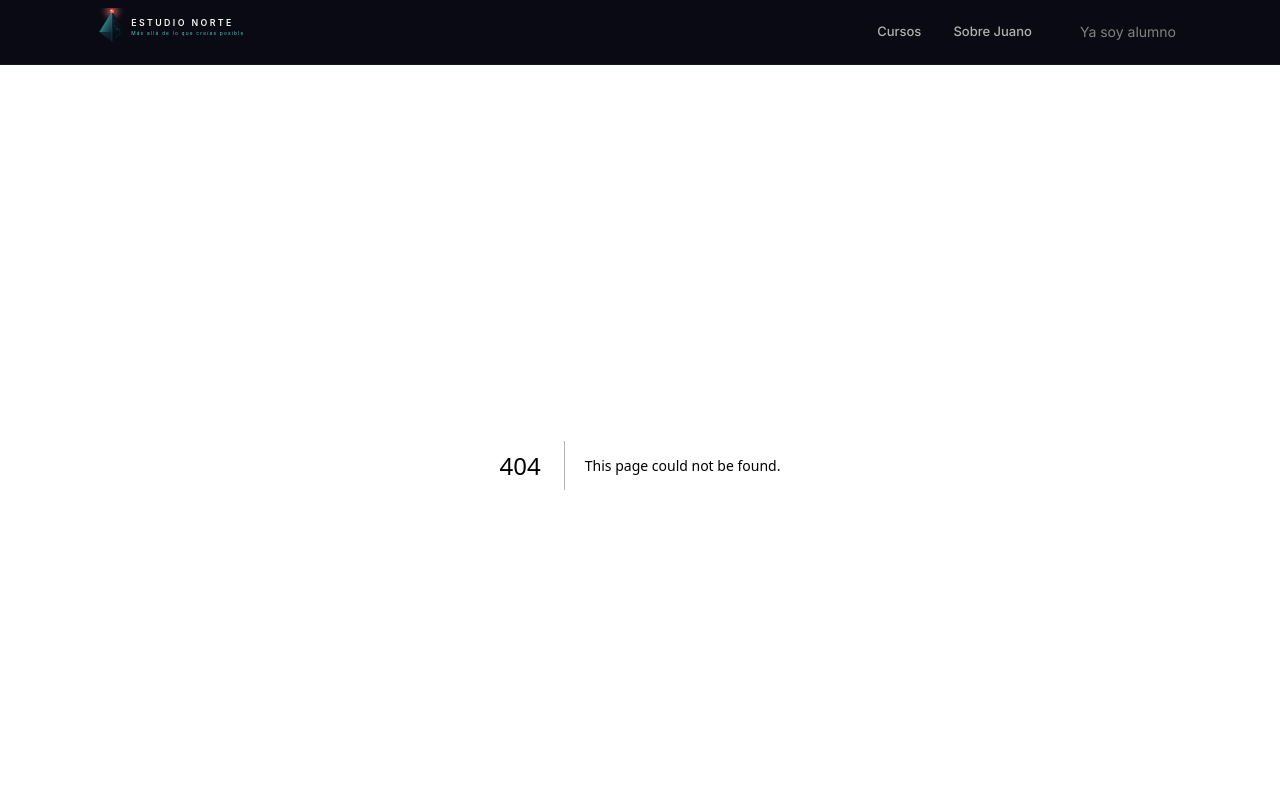
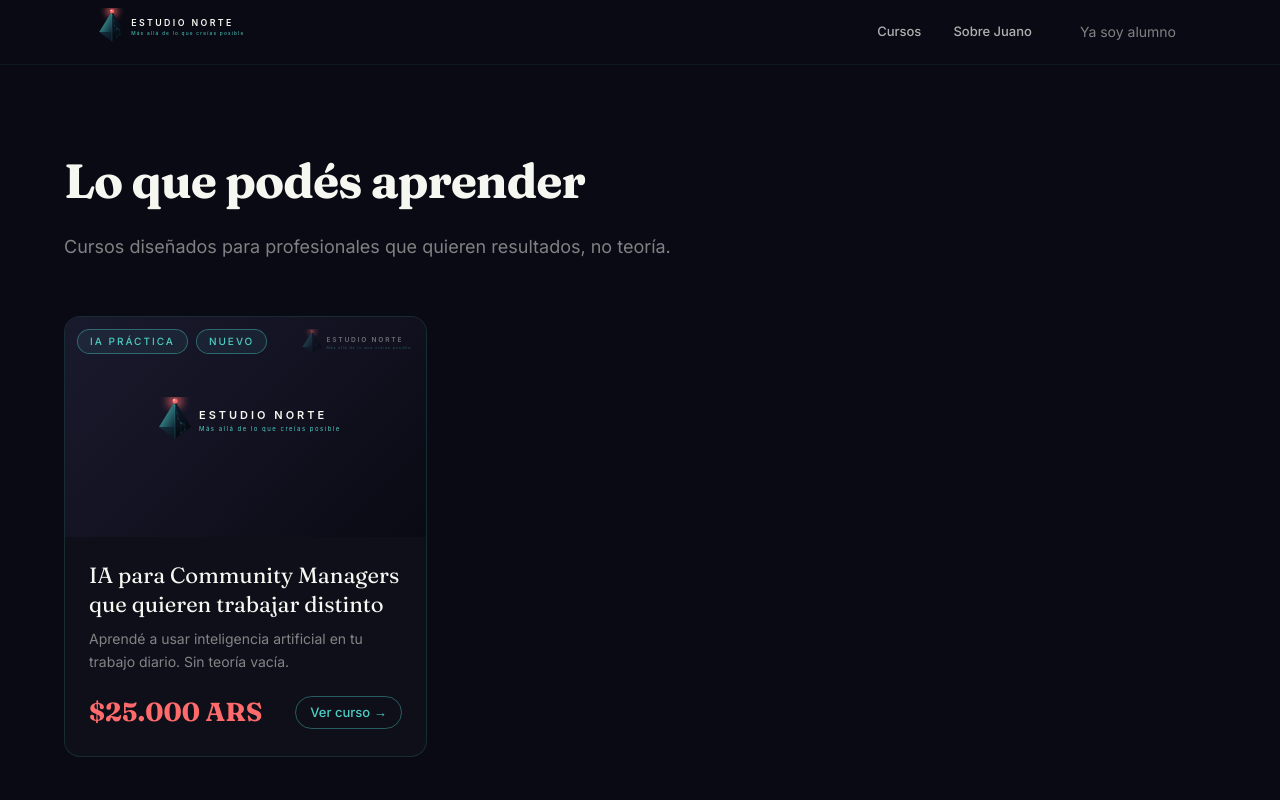
Before and after one commit to estudionortearg/EstudioNorte, a Next.js app: page /cursos in a window 1280 px wide. Before the commit this address had no page. Shown: the top 800 px of the page. Built offline with nearby package versions, Linux system fonts and the light colour scheme.

Commit message:
feat: catálogo de cursos /cursos con CourseCard

```diff
--- /dev/null
+++ b/app/cursos/page.tsx
@@ -0,0 +1,51 @@
+import { Metadata } from 'next'
+import CourseCard from '@/components/courses/CourseCard'
+
+export const metadata: Metadata = {
+  title: 'Cursos — Estudio Norte',
+  description: 'Cursos de IA y marketing digital para profesionales que quieren resultados.',
+}
+
+const courses = [
+  {
+    slug: 'ia-para-community-managers',
+    title: 'IA para Community Managers que quieren trabajar distinto',
+    subtitle: 'Aprendé a usar inteligencia artificial en tu trabajo diario. Sin teoría vacía.',
+    priceArs: 25000,
+    priceUsd: 25,
+    badges: ['IA Práctica', 'Nuevo'],
+    isFeatured: true,
+  }
+]
+
+export default function CursosPage() {
+  return (
+    <div style={{ minHeight: '100vh', backgroundColor: 'var(--color-bg-deep)', padding: '80px 24px' }}>
+      <div style={{ maxWidth: '1152px', margin: '0 auto' }}>
+        <h1 style={{
+          fontFamily: 'var(--font-display)',
+          fontWeight: 700,
+          fontSize: '48px',
+          letterSpacing: '-1px',
+          color: 'var(--color-text)',
+          marginBottom: '16px'
+        }}>
+          Lo que podés aprender
+        </h1>
+        <p style={{ color: 'var(--color-text-muted)', fontSize: '18px', marginBottom: '56px' }}>
+          Cursos diseñados para profesionales que quieren resultados, no teoría.
+        </p>
+
+        <div style={{
+          display: 'grid',
+          gridTemplateColumns: 'repeat(auto-fill, minmax(320px, 1fr))',
+          gap: '32px'
+        }}>
+          {courses.map(course => (
+            <CourseCard key={course.slug} {...course} />
+          ))}
+        </div>
+      </div>
+    </div>
+  )
+}
--- /dev/null
+++ b/components/courses/CourseCard.tsx
@@ -0,0 +1,113 @@
+'use client'
+
+import { useState } from 'react'
+import Link from 'next/link'
+import Logo from '@/components/ui/Logo'
+import Badge from '@/components/ui/Badge'
+
+interface CourseCardProps {
+  slug: string
+  title: string
+  subtitle: string
+  priceArs: number
+  priceUsd?: number
+  badges?: string[]
+  isFeatured?: boolean
+}
+
+export default function CourseCard({
+  slug,
+  title,
+  subtitle,
+  priceArs,
+  badges,
+}: CourseCardProps) {
+  const [hovered, setHovered] = useState(false)
+
+  return (
+    <Link href={`/cursos/${slug}`} style={{ textDecoration: 'none', display: 'block' }}>
+      <div
+        onMouseEnter={() => setHovered(true)}
+        onMouseLeave={() => setHovered(false)}
+        style={{
+          backgroundColor: 'var(--color-bg-card)',
+          border: '1px solid var(--color-border-mid)',
+          borderRadius: '16px',
+          overflow: 'hidden',
+          transition: 'transform 200ms ease, box-shadow 200ms ease',
+          transform: hovered ? 'translateY(-4px)' : 'translateY(0)',
+          boxShadow: hovered ? '0 20px 40px rgba(255,107,107,0.15)' : 'none',
+        }}
+      >
+        {/* Thumbnail */}
+        <div style={{
+          height: '220px',
+          background: 'linear-gradient(135deg, #1A1A2E 0%, #0A0A14 100%)',
+          position: 'relative',
+          display: 'flex',
+          alignItems: 'center',
+          justifyContent: 'center'
+        }}>
+          <Logo size="lg" />
+          {/* Coral gradient overlay on hover */}
+          <div style={{
+            position: 'absolute', inset: 0,
+            background: 'linear-gradient(135deg, rgba(255,107,107,0.1) 0%, transparent 60%)',
+            opacity: hovered ? 1 : 0,
+            transition: 'opacity 200ms ease'
+          }} />
+          {/* Small Logo isotipo top-right corner */}
+          <div style={{ position: 'absolute', top: '12px', right: '12px', opacity: 0.4 }}>
+            <Logo size="sm" />
+          </div>
+          {/* Badges top-left */}
+          {badges && badges.length > 0 && (
+            <div style={{ position: 'absolute', top: '12px', left: '12px', display: 'flex', gap: '8px', flexWrap: 'wrap' }}>
+              {badges.map(b => <Badge key={b}>{b}</Badge>)}
+            </div>
+          )}
+        </div>
+
+        {/* Content */}
+        <div style={{ padding: '24px' }}>
+          <h3 style={{
+            fontFamily: 'var(--font-display)',
+            fontWeight: 400,
+            fontSize: '22px',
+            color: 'var(--color-text)',
+            lineHeight: 1.3,
+            marginBottom: '10px'
+          }}>{title}</h3>
+
+          <p style={{
+            fontSize: '14px',
+            color: 'var(--color-text-muted)',
+            lineHeight: 1.6,
+            marginBottom: '20px'
+          }}>{subtitle}</p>
+
+          <div style={{ display: 'flex', alignItems: 'center', justifyContent: 'space-between' }}>
+            <span style={{
+              fontFamily: 'var(--font-display)',
+              fontWeight: 700,
+              fontSize: '26px',
+              color: 'var(--color-coral)'
+            }}>
+              ${priceArs.toLocaleString('es-AR')} ARS
+            </span>
+            <span style={{
+              fontSize: '13px',
+              fontWeight: 500,
+              color: 'var(--color-teal)',
+              border: '1px solid rgba(78,205,196,0.4)',
+              padding: '6px 14px',
+              borderRadius: '20px'
+            }}>
+              Ver curso →
+            </span>
+          </div>
+        </div>
+      </div>
+    </Link>
+  )
+}
```
